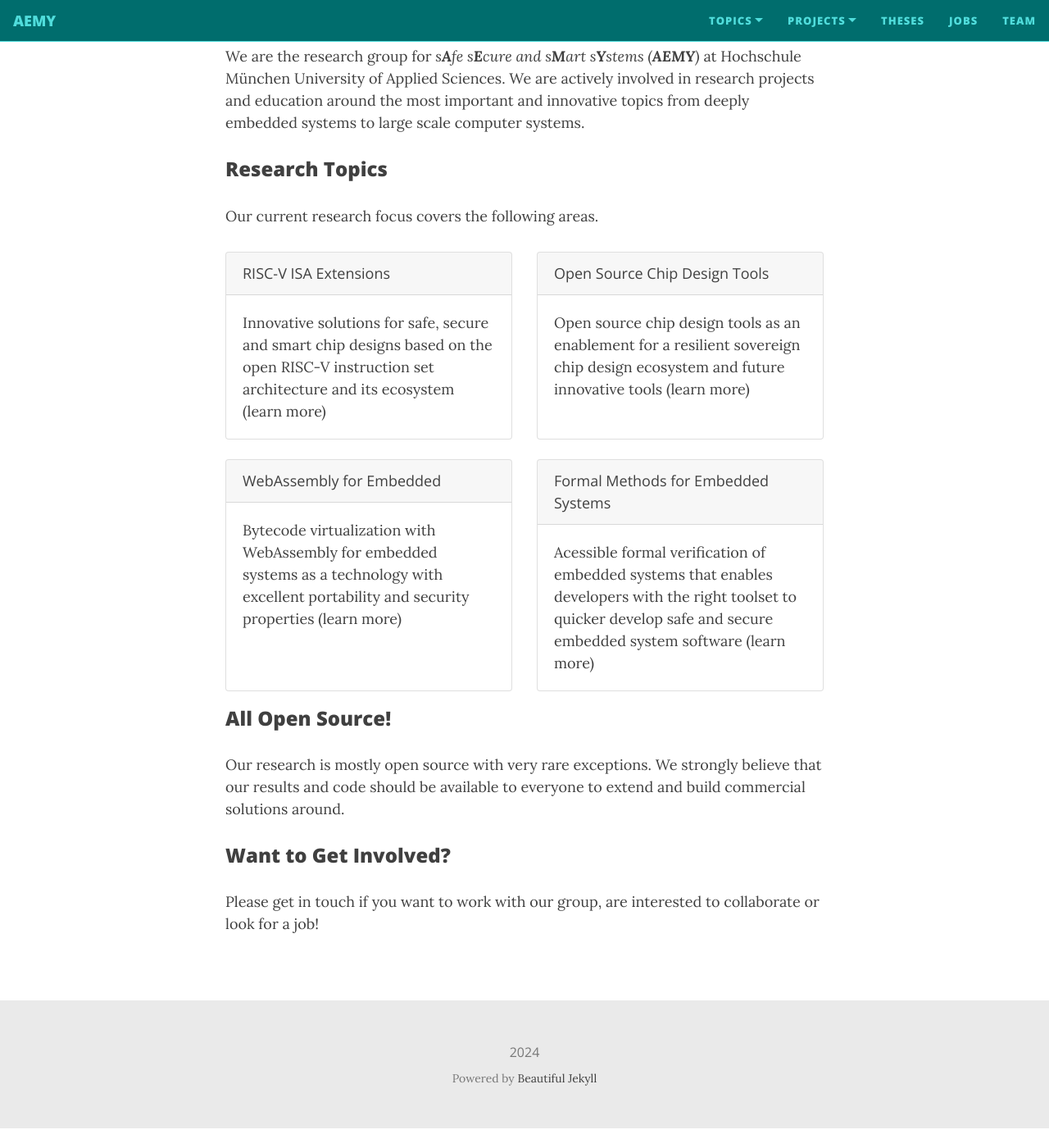
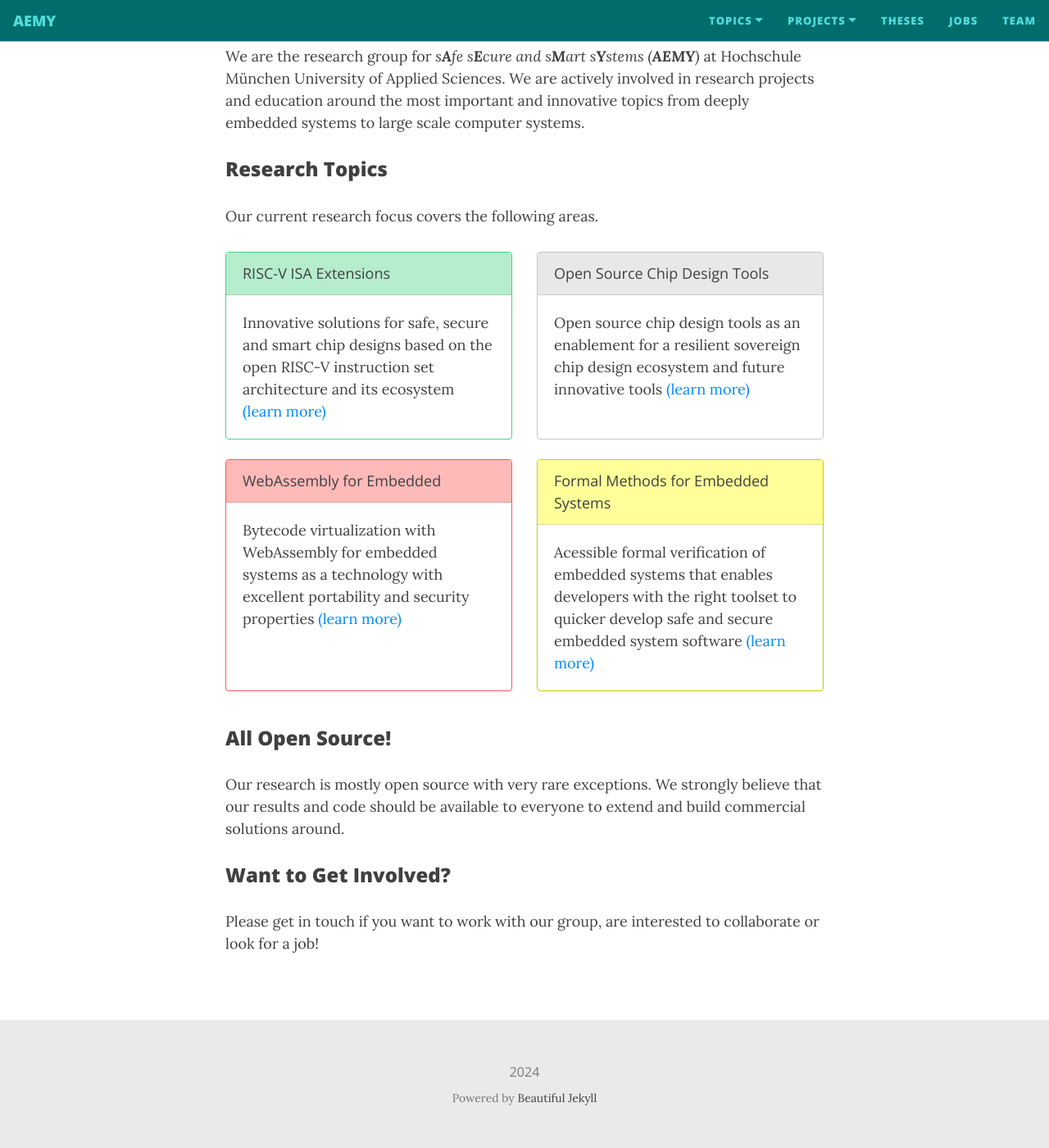
Before and after one commit to hm-aemy/hm-aemy.github.io, a Jekyll site: the page built from index.md, in a window 1280 px wide and 1400 px high, scrolled down 273 px. Shown: the whole window at 82% size. Built offline with Jekyll 4.4.1, drawn with Linux system fonts in a browser that asks for light colours; before the commit the page ends 1649 px from its top, so only the background shows below that.

Commit message:
Beautify front page

```diff
--- a/_layouts/base.html
+++ b/_layouts/base.html
@@ -7,6 +7,7 @@ common-css:
   - "/assets/css/google-fonts-lora.css"
   - "/assets/css/fontawesome.css"
   - "/assets/css/aemy.css"
+  - "/assets/css/hmcolors.css"
 common-js:
   - "/assets/js/bootstrap.bundle.min.js"
   - "/assets/js/jquery-3.5.1.slim.min.js"
--- /dev/null
+++ b/assets/css/hmcolors.css
@@ -0,0 +1,62 @@
+:root {
+    --hm-logo-red: #FC5555;
+    /* Lightness variants */
+    --hm-logo-red-50: #FFF0F0;
+    --hm-logo-red-100: #FEDCDC;
+    --hm-logo-red-200: #FEB9B9;
+    --hm-logo-red-300: #FD9B9B;
+    --hm-logo-red-400: #FD7878;
+    --hm-logo-red-500: #FC5555;
+    --hm-logo-red-600: #FB1313;
+    --hm-logo-red-700: #C80404;
+    --hm-logo-red-800: #820202;
+    --hm-logo-red-900: #410101;
+    --hm-logo-red-950: #230101;
+
+    --hm-green: #4AD386;
+    /* Lightness variants */
+    --hm-green-50: #EFFBF4;
+    --hm-green-100: #DAF6E6;
+    --hm-green-200: #B5EDCD;
+    --hm-green-300: #94E5B7;
+    --hm-green-400: #6FDC9F;
+    --hm-green-500: #4AD386;
+    --hm-green-600: #2DB969;
+    --hm-green-700: #228C50;
+    --hm-green-800: #165A34;
+    --hm-green-900: #0B2D1A;
+    --hm-green-950: #06190E;
+
+    --hm-yellow: #FFFF00;
+    /* Lightness variants */
+    --hm-yellow-50: #FFFFE5;
+    --hm-yellow-100: #FFFFCC;
+    --hm-yellow-200: #FFFF99;
+    --hm-yellow-300: #FFFF66;
+    --hm-yellow-400: #FFFF33;
+    --hm-yellow-500: #FFFF00;
+    --hm-yellow-600: #CCCC00;
+    --hm-yellow-700: #999900;
+    --hm-yellow-800: #666600;
+    --hm-yellow-900: #333300;
+    --hm-yellow-950: #191900;
+
+    --hm-blue: #3E46D9;
+    /* Lightness variants */
+    --hm-blue-50: #EAEBFB;
+    --hm-blue-100: #D9DAF7;
+    --hm-blue-200: #B2B5F0;
+    --hm-blue-300: #8C91E8;
+    --hm-blue-400: #666CE1;
+    --hm-blue-500: #3E46D9;
+    --hm-blue-600: #252CBB;
+    --hm-blue-700: #1C218D;
+    --hm-blue-800: #12165E;
+    --hm-blue-900: #090B2F;
+    --hm-blue-950: #040515;
+
+    --hm-darkgray: #6E6E6E;
+    --hm-lightgray: #C6C6C6;
+
+    --hm-lightgray-200: #E8E8E8;
+}
--- a/index.md
+++ b/index.md
@@ -13,54 +13,52 @@ from deeply embedded systems to large scale computer systems.
 
 Our current research focus covers the following areas.
 
-<div class="row row-cols-1 row-cols-md-2 g-4 mb-4">
-  <div class="col">
-    <div class="card h-100">
-      <div class="card-header">
+<div class="row row-cols-1 row-cols-md-2">
+  <div class="col mb-4">
+    <div class="card h-100" style="border-color: var(--hm-green)">
+      <div class="card-header" style="background-color: var(--hm-green-200)">
         RISC-V ISA Extensions
       </div>
       <div class="card-body">
         Innovative solutions for safe, secure and smart chip designs based on the open
-  RISC-V instruction set architecture and its ecosystem (learn more)
+  RISC-V instruction set architecture and its ecosystem <a href="topics/risc-v-extensions">(learn more)</a>
       </div>
     </div>
   </div>
-  <div class="col">
-    <div class="card h-100">
-      <div class="card-header">
+  <div class="col mb-4">
+    <div class="card h-100" style="border-color: var(--hm-lightgray)">
+      <div class="card-header" style="background-color: var(--hm-lightgray-200)">
         Open Source Chip Design Tools
       </div>
       <div class="card-body">
         Open source chip design tools as an enablement for a resilient sovereign chip
-  design ecosystem and future innovative tools (learn more)
+  design ecosystem and future innovative tools <a href="topics/open-source-chip-design">(learn more)</a>
       </div>
     </div>
   </div>
-</div>
-<div class="row">
-  <div class="col">
-    <div class="card h-100">
-      <div class="card-header">
+  <div class="col mb-4">
+    <div class="card h-100" style="border-color: var(--hm-logo-red)">
+      <div class="card-header" style="background-color: var(--hm-logo-red-200)">
         WebAssembly for Embedded
       </div>
       <div class="card-body">
         Bytecode virtualization with WebAssembly for embedded systems as a technology
-  with excellent portability and security properties (learn more)
+  with excellent portability and security properties <a href="topics/wasm4iot">(learn more)</a>
       </div>
     </div>
   </div>
-  <div class="col">
-    <div class="card h-100">
-      <div class="card-header">
+  <div class="col mb-4">
+    <div class="card h-100" style="border-color: var(--hm-yellow-600)">
+      <div class="card-header" style="background-color: var(--hm-yellow-200)">
         Formal Methods for Embedded Systems
       </div>
       <div class="card-body">
         Acessible formal verification of embedded systems that enables developers
   with the right toolset to quicker develop safe and secure embedded system
-  software (learn more)
+  software <a href="topics/formal-embedded">(learn more)</a>
       </div>
     </div>
-  </div>
+</div>
 </div>
 
 ### All Open Source!
```
